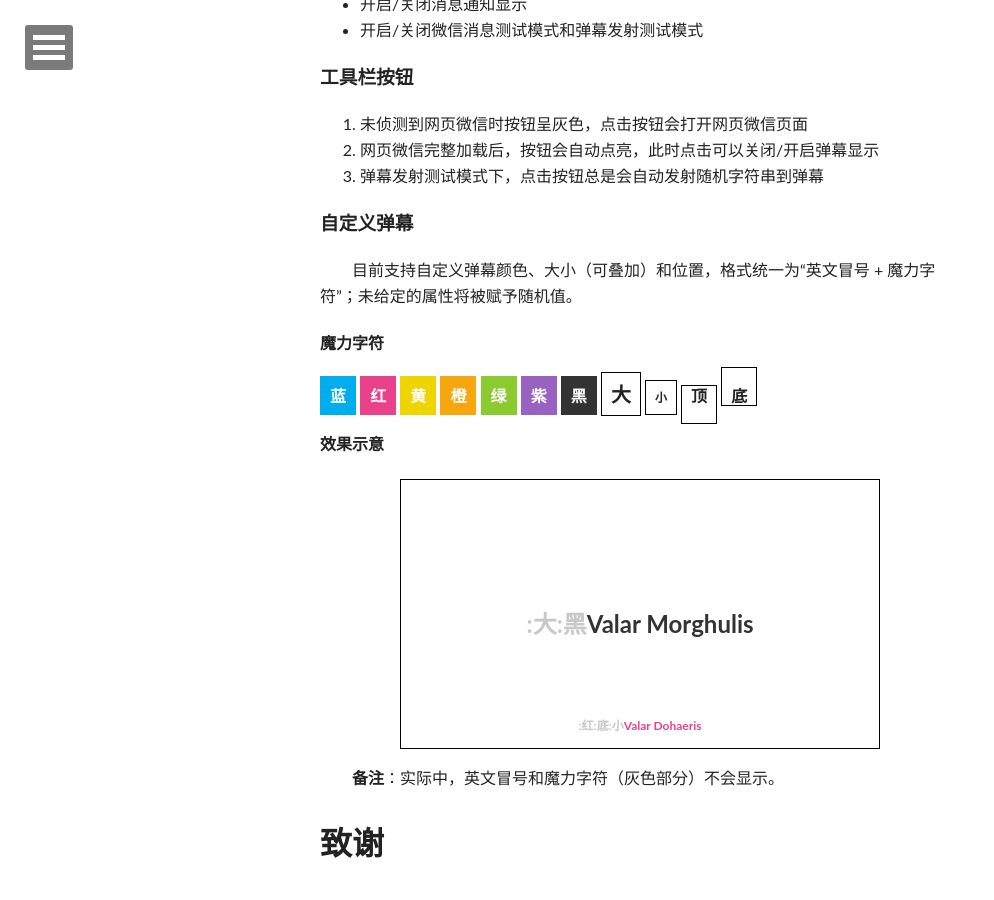
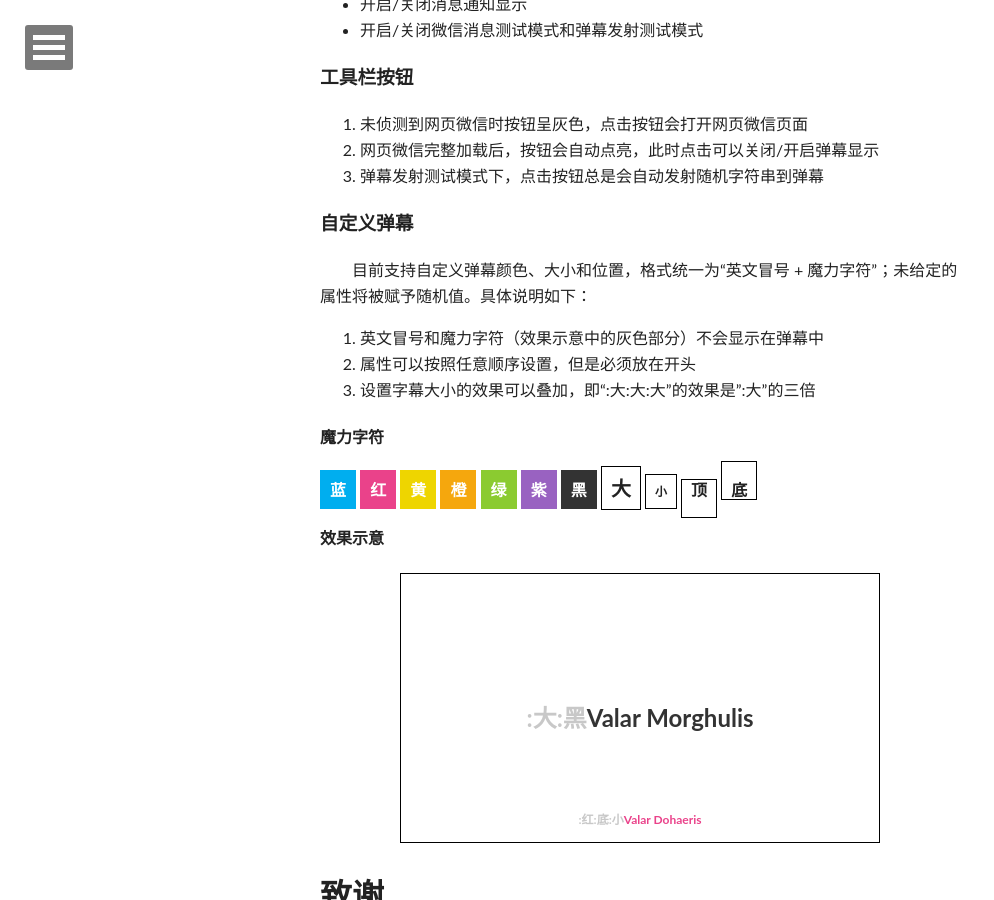
Before and after one commit to alex970448359/site-blog.aiditan.me, a Jekyll site: the page built from _posts/2015-01-29-weixin-danmu.md, in a window 1280 px wide and 900 px high, scrolled down 1243 px. Shown: the whole window, without its empty margins (0-994 px from the left). Built offline with Jekyll 4.4.1, drawn with Linux system fonts in a browser that asks for light colours; nearby versions of some CDN libraries; comment, search, counter and statistics services are not loaded.

Commit message:
Update a post

```diff
--- a/_posts/2015-01-29-weixin-danmu.md
+++ b/_posts/2015-01-29-weixin-danmu.md
@@ -47,7 +47,11 @@ comments: post-20150129
 
 ### 自定义弹幕
 
-目前支持自定义弹幕颜色、大小（可叠加）和位置，格式统一为“英文冒号 + 魔力字符”；未给定的属性将被赋予随机值。
+目前支持自定义弹幕颜色、大小和位置，格式统一为“英文冒号 + 魔力字符”；未给定的属性将被赋予随机值。具体说明如下：
+
+1. 英文冒号和魔力字符（效果示意中的灰色部分）不会显示在弹幕中
+2. 属性可以按照任意顺序设置，但是必须放在开头
+3. 设置字幕大小的效果可以叠加，即“:大:大:大”的效果是":大"的三倍
 
 #### 魔力字符
 
@@ -125,8 +129,6 @@ comments: post-20150129
   <p id="demo-bullet2" class="demo-bullet"><span class="demo-lead">:红:底:小</span>Valar Dohaeris</p>
 </div>
 
-**备注**：实际中，英文冒号和魔力字符（灰色部分）不会显示。
-
 
 # 致谢
 
```
